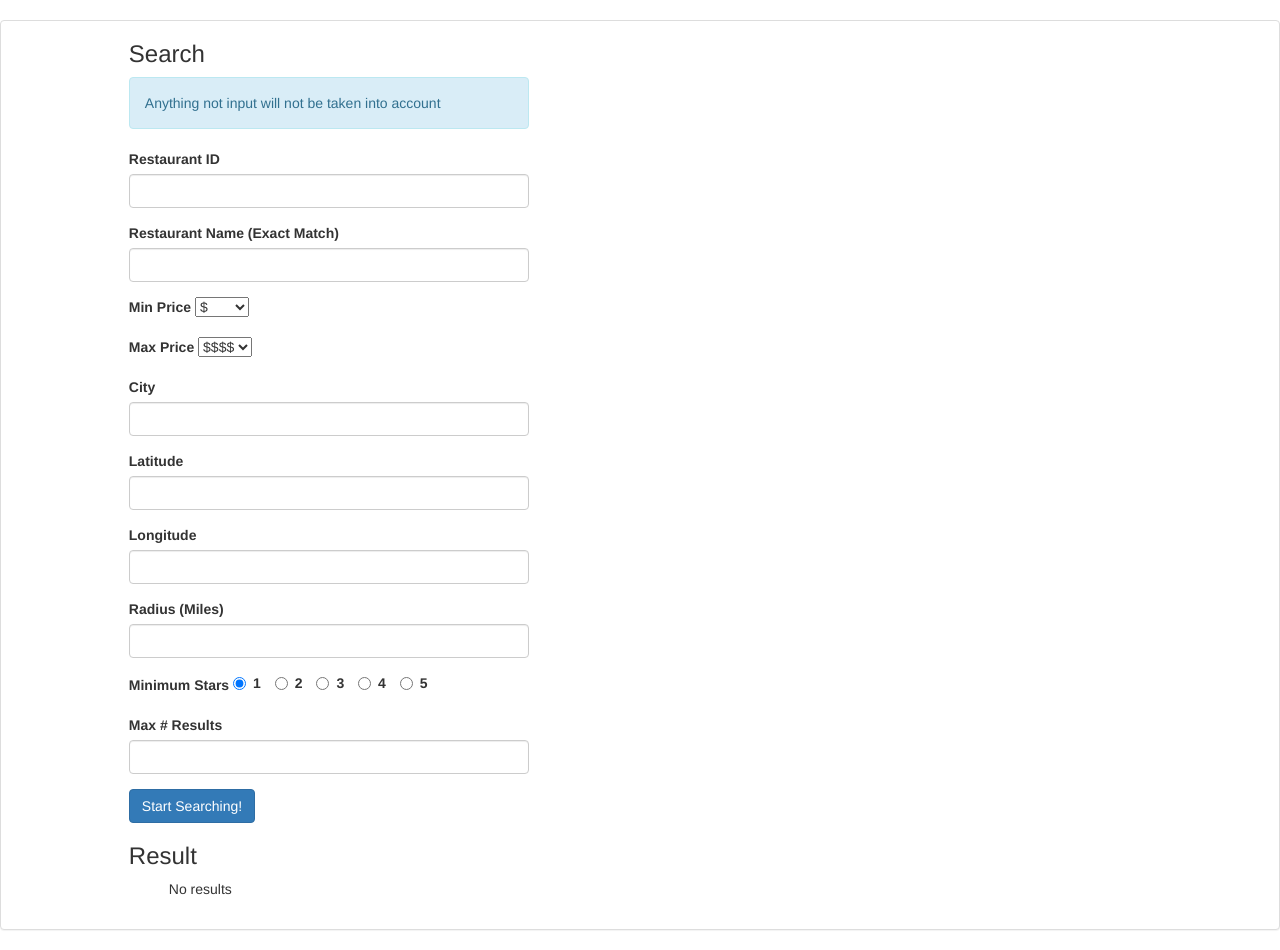
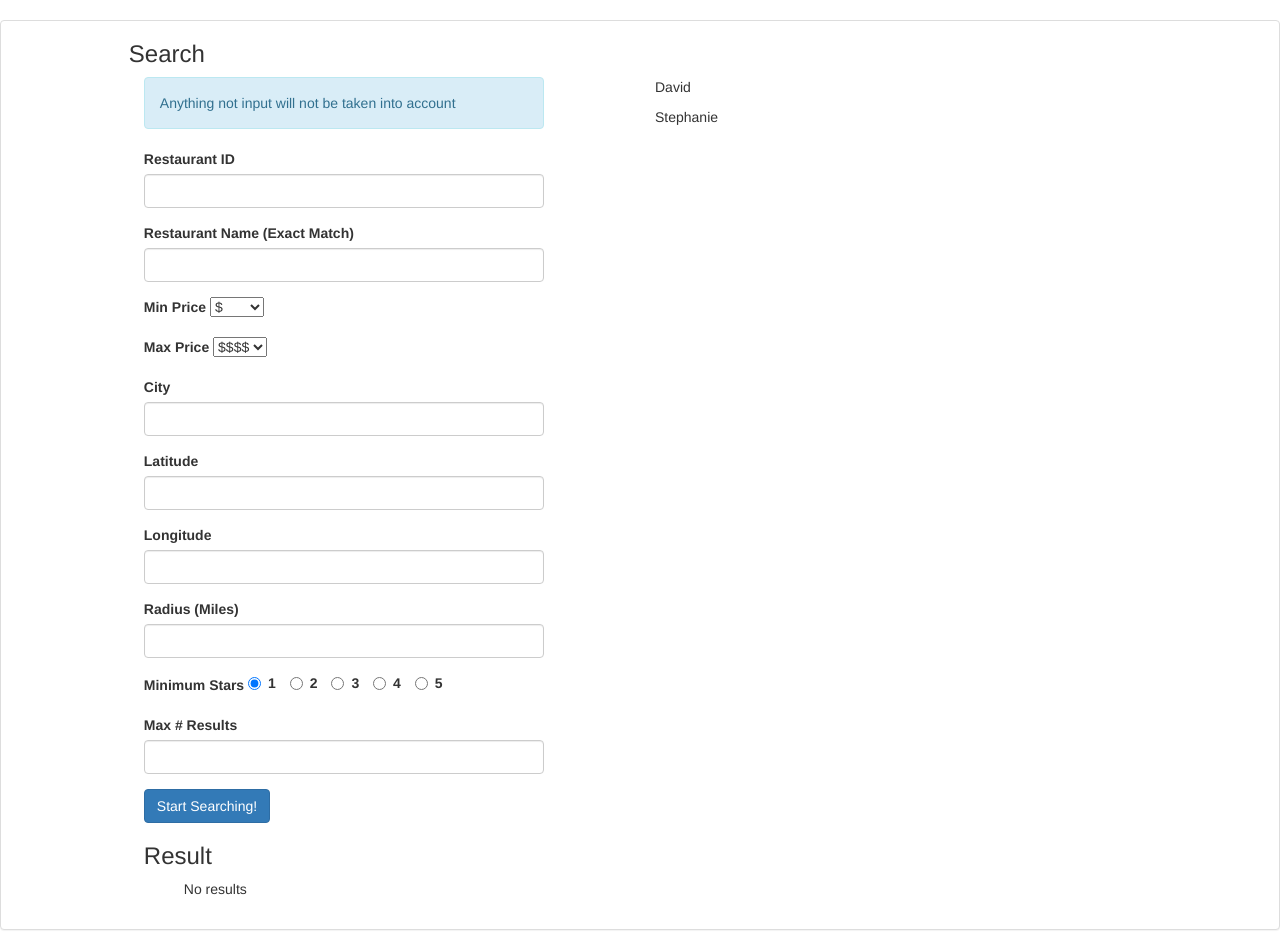
Before and after one commit to gnedivad/yelp, a Python web app: template app/templates/search.html in a window 1280 px wide. Shown: the part 52-1002 px from the top of the page. Run offline with Jinja, Linux system fonts and the light colour scheme; the template is opened without the code that fills it, so the values that code supplies are empty; some libraries are stand-ins or nearby versions.

Commit message:
[app] Added default users

```diff
--- a/app/templates/search.html
+++ b/app/templates/search.html
@@ -2,6 +2,7 @@
 {% block content %}
 <h3> Search </h3>
 
+<div class="col-md-6">
   <form method="POST" action="search" role="form" style="max-width:400px; width:100%">
     {% if message is defined %}
     <div class="alert alert-warning" role="alert">{{ message }}</div>
@@ -113,6 +114,27 @@
   <ul>
   <div>No results</div></ul>
   {% endif %}
+</div>
+<div class="col-md-2">
+  <div id="david" style="padding-bottom: 10px">David</div>
+  <div id="stephanie">Stephanie</div>
+</div>
 
+<script type="text/javascript">
+  var david = document.querySelector("#david");
+  var stephanie = document.querySelector("#stephanie");
+  david.addEventListener("click", function() {
+    document.querySelector("select[name='maxPrice']").value = 1;
+    document.querySelector("input[name='city']").value = "Palo Alto";
+    document.querySelector("input[name='distance']").value = "5";
+    document.querySelector("input[value='1']").checked = true;
+  });
+  stephanie.addEventListener("click", function() {
+    document.querySelector("select[name='maxPrice']").value = 3;
+    document.querySelector("input[name='city']").value = "Palo Alto";
+    document.querySelector("input[name='distance']").value = "15";
+    document.querySelector("input[value='3']").checked = true;
+  });
+</script>
 
 {% endblock %}
```
Lines whose indentation alone changed are shown as unchanged.
